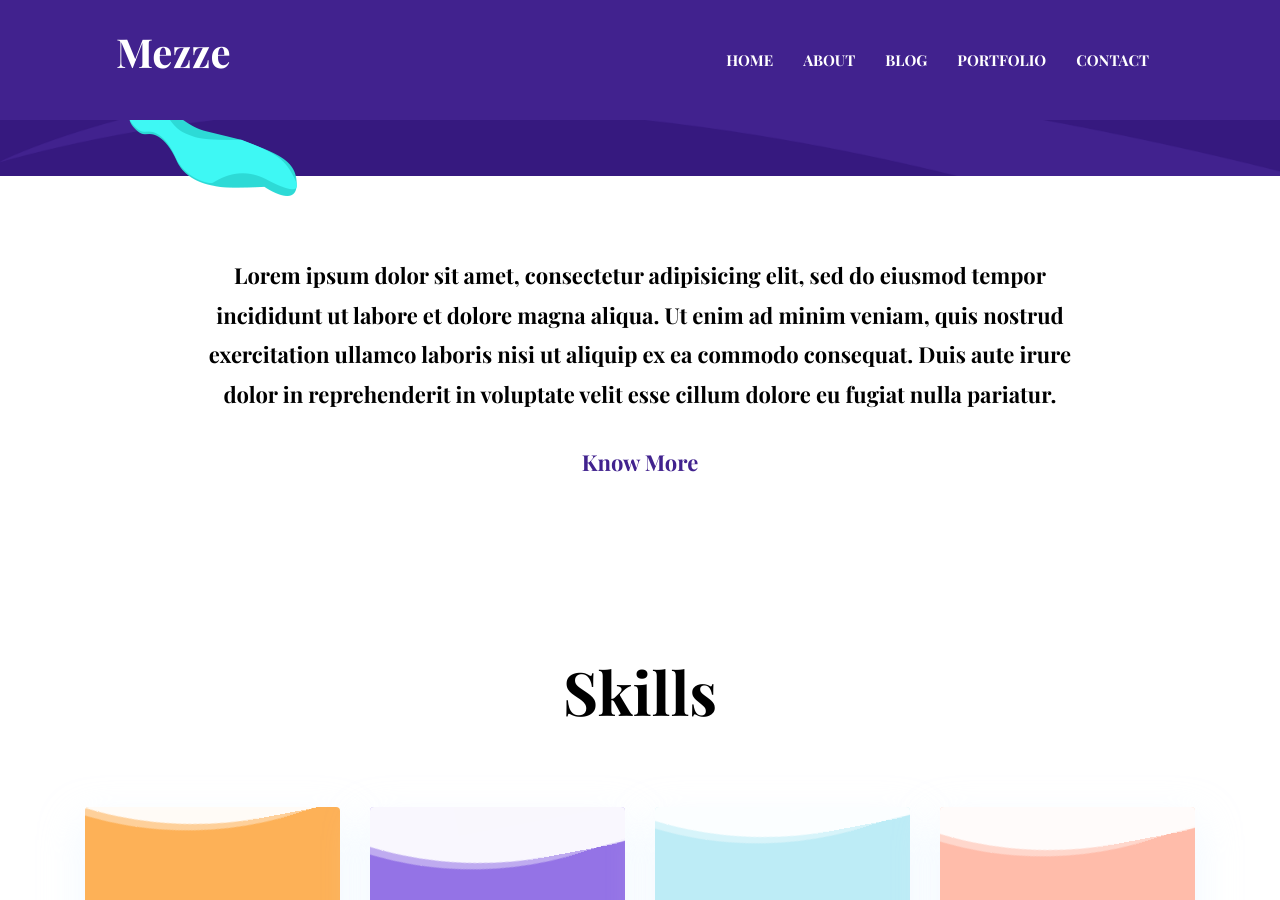
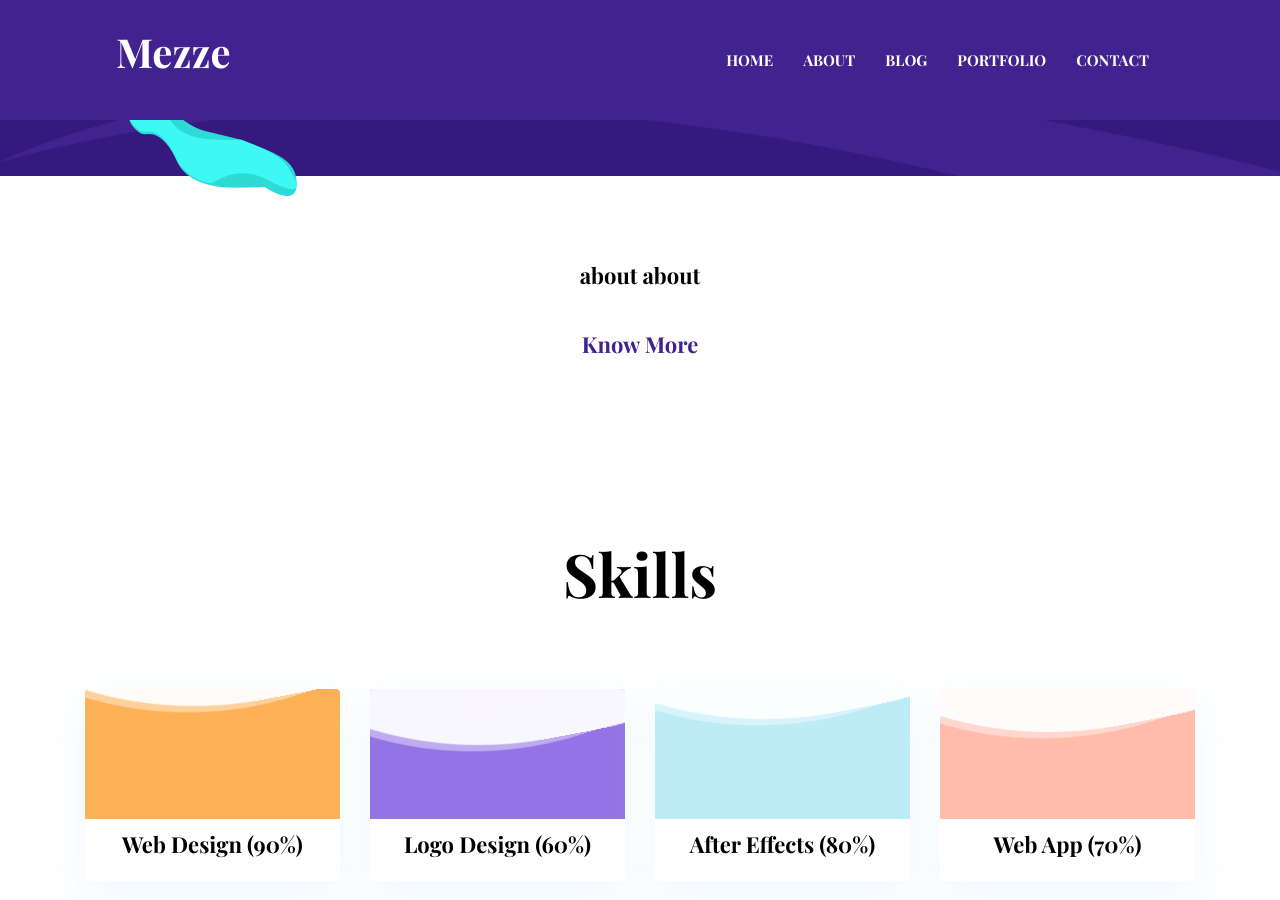
Before and after one commit to JEJUCE/JEJUCE.github.io, a Jekyll site: the page built from index.html, in a window 1280 px wide and 900 px high, scrolled down 772 px. Built offline with Jekyll 4.4.1, drawn with Linux system fonts in a browser that asks for light colours.

Commit message:
no message

```diff
--- a/_data/settings.yml
+++ b/_data/settings.yml
@@ -48,8 +48,7 @@ social:
 # About (Section and Page)
 
 # About Section
-blurb: Lorem ipsum dolor sit amet, consectetur adipisicing elit, sed do eiusmod tempor incididunt ut labore et dolore magna aliqua. Ut enim ad minim veniam, quis nostrud exercitation ullamco laboris nisi ut aliquip ex ea commodo consequat. Duis aute irure dolor in reprehenderit in voluptate velit esse cillum dolore eu fugiat nulla pariatur.
-
+blurb: about about
 blurb-btn-link: "/about"
 blurb-btn-name: know more
 
```
